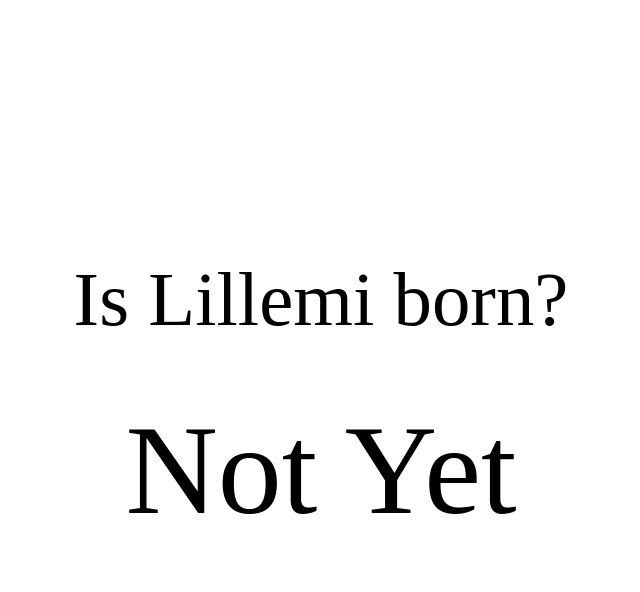
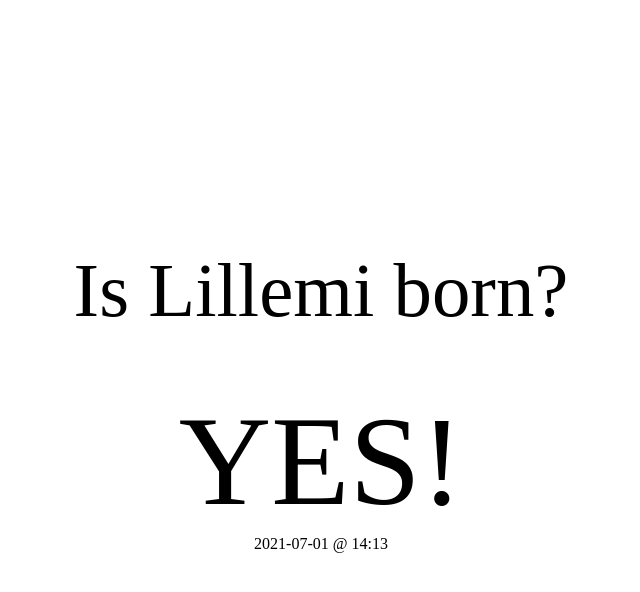
Before and after one commit to Wribbe/project-lillemi, a Flask app: page /isshebornyet in a window 1280 px wide. Shown: the top 592 px of the page, without its empty margins (319-959 px from the left). Run offline with Flask 2, Linux system fonts and the light colour scheme.

Commit message:
Update with correct answer and the datetime

```diff
--- a/lillemi/templates/born_yet.html
+++ b/lillemi/templates/born_yet.html
@@ -3,5 +3,6 @@
   <div id="born_question">
     <span>Is Lillemi born?</span>
   </div>
-  <span id="born_answer"> {{ "YES" if born else "Not Yet" }} </span>
+  <span id="born_answer"> YES! </span>
+  <span id="sub-info"> 2021-07-01 @ 14:13 </span>
 {% endblock %}
```
